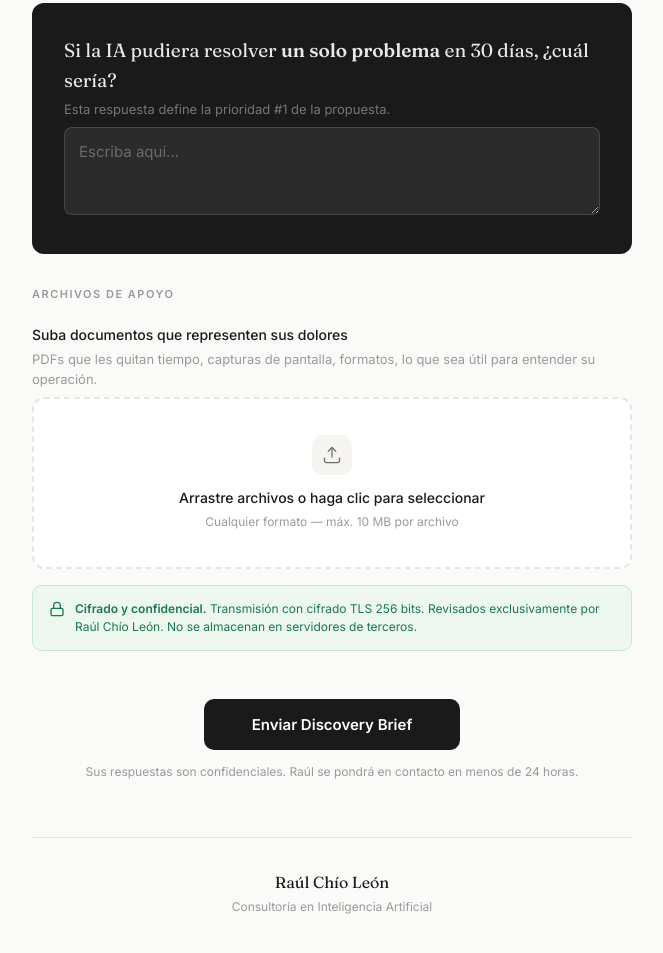
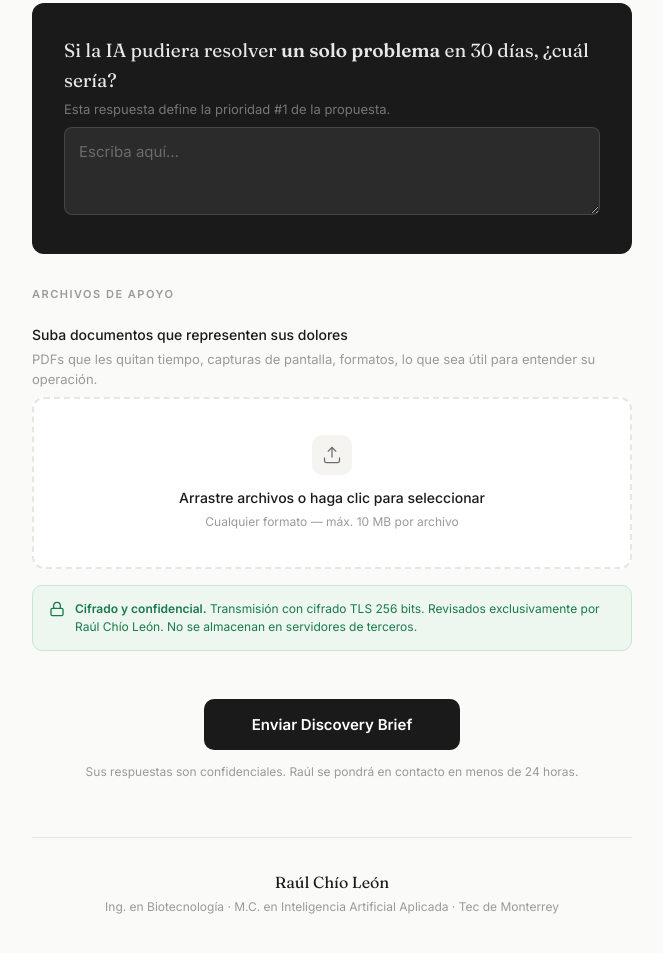
Before and after one commit to Theovia/eigen-discovery, a plain HTML site: page index.html in a window 1280 px wide. Shown: the part 2417-3370 px from the top of the page, without its empty margins (308-971 px from the left). Drawn offline with Linux system fonts and the light colour scheme.

Commit message:
add credentials to footer

```diff
--- a/index.html
+++ b/index.html
@@ -393,7 +393,7 @@ textarea { min-height: 88px; resize: vertical; line-height: 1.6; }
 
   <div class="footer">
     <div class="footer-name">Raúl Chío León</div>
-    <div class="footer-role">Consultoría en Inteligencia Artificial</div>
+    <div class="footer-role">Ing. en Biotecnología · M.C. en Inteligencia Artificial Aplicada · Tec de Monterrey</div>
   </div>
 </div>
 
```
